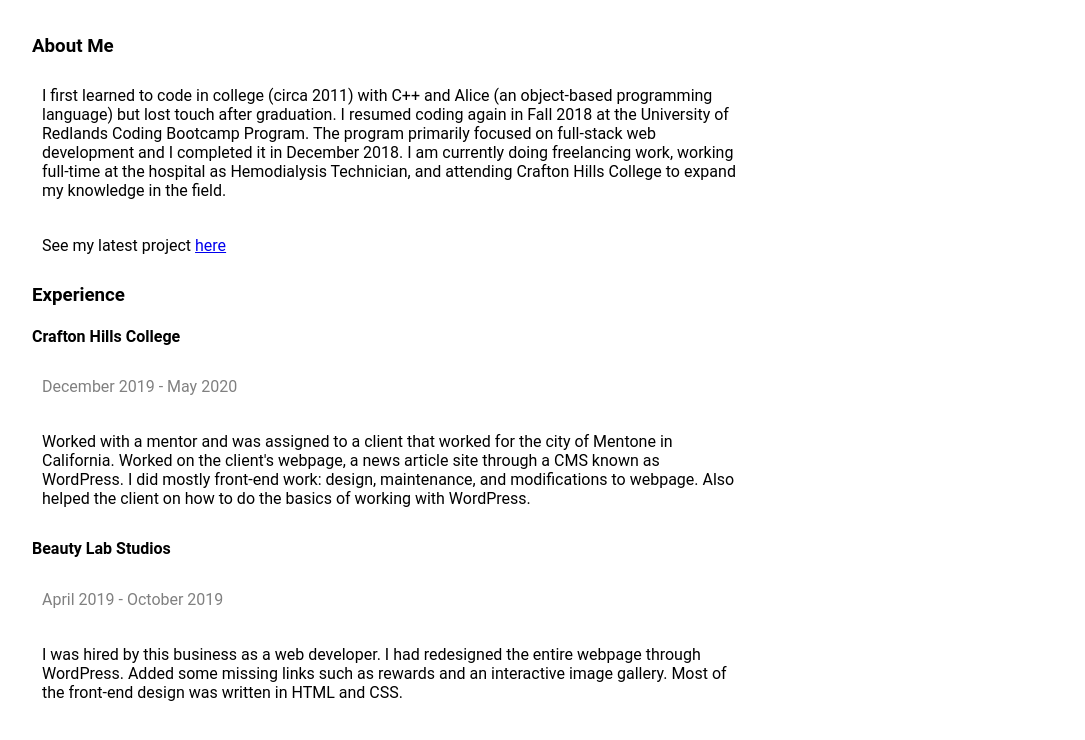
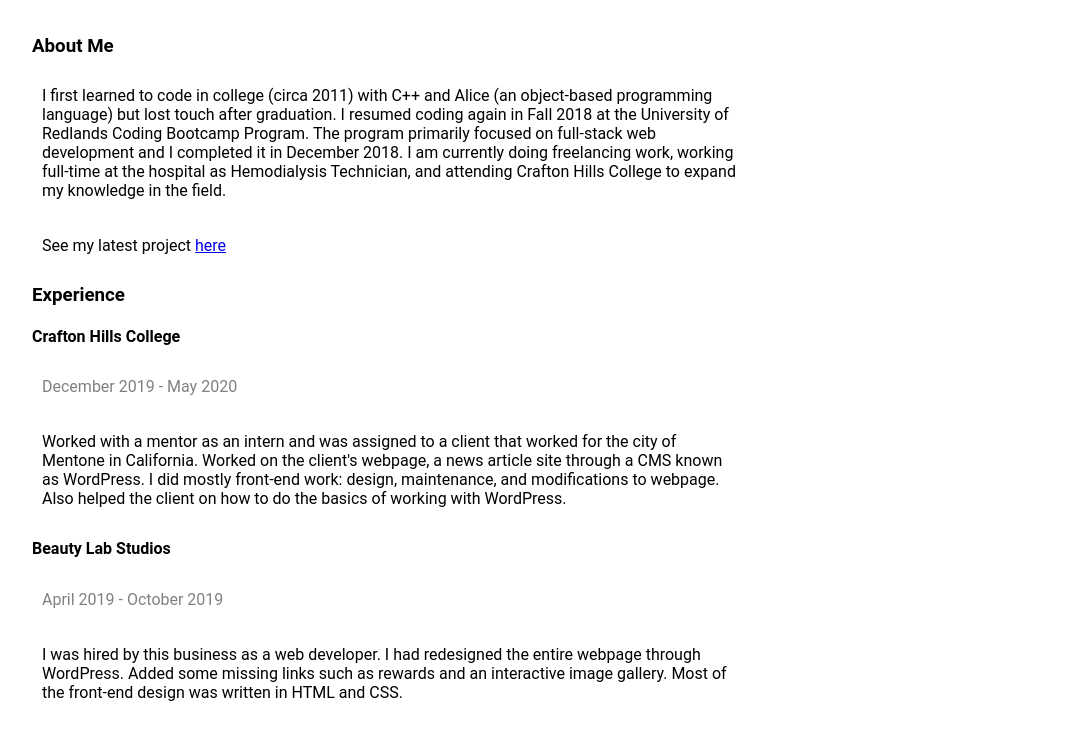
Before and after one commit to gdtzn17/godfreydtuazonHTMLPortf.io, a plain HTML site: page index.html in a window 1280 px wide. Shown: the part 633-1373 px from the top of the page, without its empty margins (18-1103 px from the left). Drawn offline with Linux system fonts and the light colour scheme.

Commit message:
Add files via upload

```diff
--- a/index.html
+++ b/index.html
@@ -49,7 +49,7 @@
             <h3>Experience</h3>
             <h4>Crafton Hills College</h4>
             <p style="color:gray">December 2019 - May 2020</p>
-            <p>Worked with a mentor and was assigned to a client that worked for the city of Mentone in California. Worked on the client's webpage, a news article site through a CMS known as WordPress. I did mostly front-end work: design, maintenance, and modifications to webpage. Also helped the client on how to do the basics of working with WordPress. </p>
+            <p>Worked with a mentor as an intern and was assigned to a client that worked for the city of Mentone in California. Worked on the client's webpage, a news article site through a CMS known as WordPress. I did mostly front-end work: design, maintenance, and modifications to webpage. Also helped the client on how to do the basics of working with WordPress. </p>
         </div>
         <div>
             <h4>Beauty Lab Studios</h4>
```
